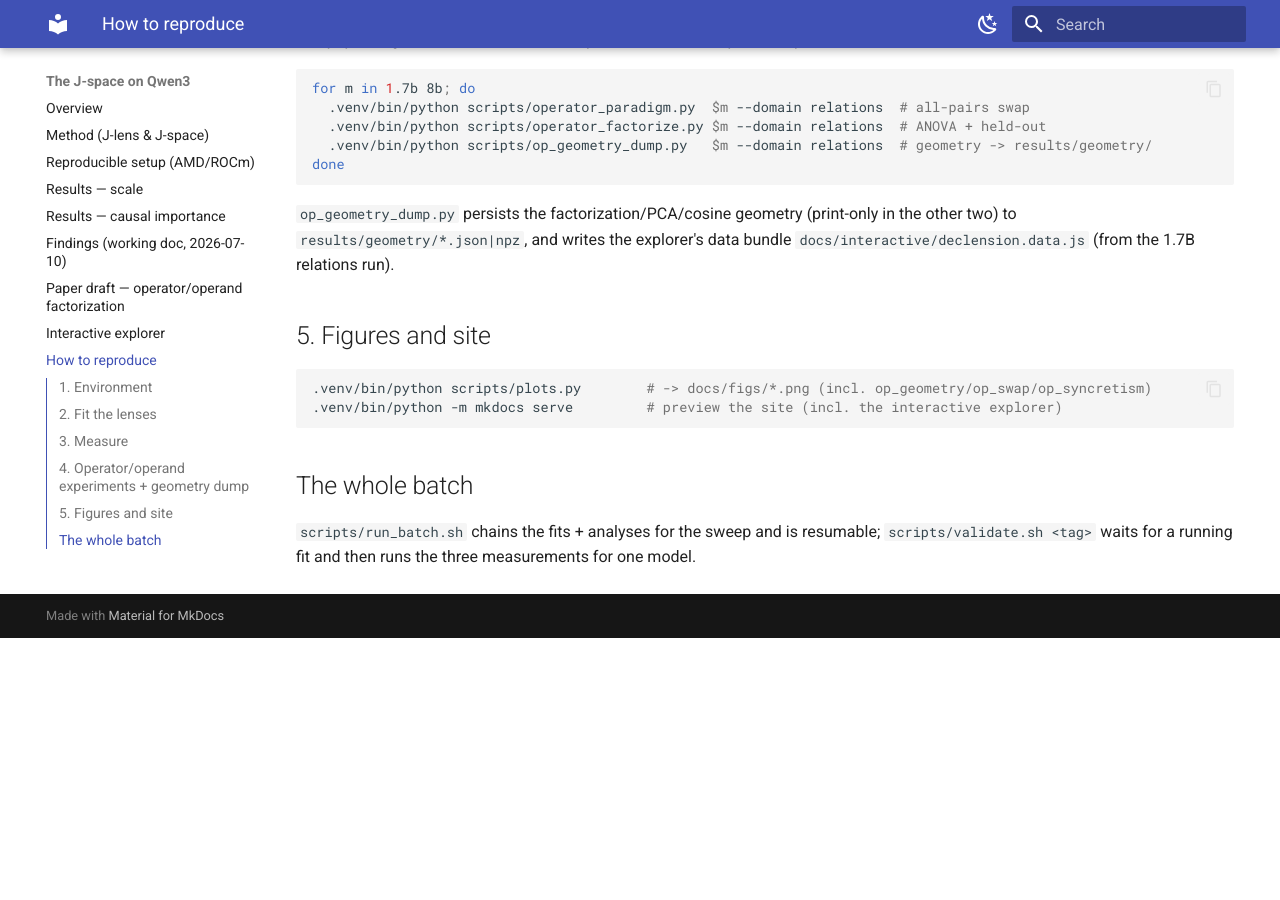
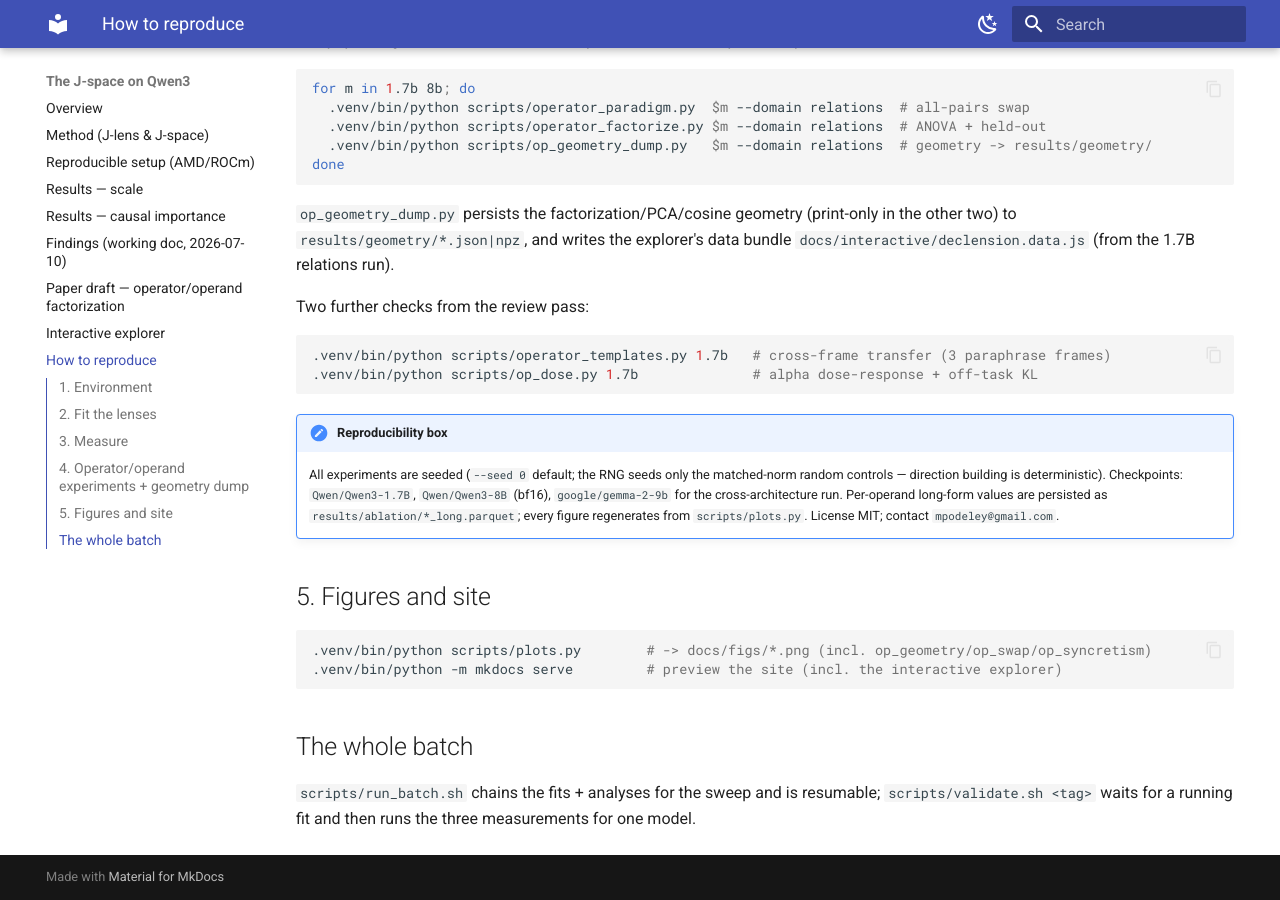
Before and after one commit to mpodeley/jspace-qwen, an MkDocs documentation site: the page built from docs/reproduce.md, in a window 1280 px wide and 900 px high, scrolled down 1101 px. Built offline with MkDocs 1.6.1 and Material for MkDocs 9.7.7, drawn with Linux system fonts in a browser that asks for light colours; before the commit the page ends 1739 px from its top, so only the background shows below that.

Commit message:
reproduce.md: new scripts + reproducibility box (seeds, checkpoints, long-form artifacts)
Co-Authored-By: Claude Fable 5 <noreply@anthropic.com>

````diff
--- a/docs/reproduce.md
+++ b/docs/reproduce.md
@@ -59,6 +59,20 @@ done
 other two) to `results/geometry/*.json|npz`, and writes the explorer's data bundle
 `docs/interactive/declension.data.js` (from the 1.7B relations run).
 
+Two further checks from the review pass:
+
+```bash
+.venv/bin/python scripts/operator_templates.py 1.7b   # cross-frame transfer (3 paraphrase frames)
+.venv/bin/python scripts/op_dose.py 1.7b              # alpha dose-response + off-task KL
+```
+
+!!! note "Reproducibility box"
+    All experiments are seeded (`--seed 0` default; the RNG seeds only the matched-norm
+    random controls — direction building is deterministic). Checkpoints: `Qwen/Qwen3-1.7B`,
+    `Qwen/Qwen3-8B` (bf16), `google/gemma-2-9b` for the cross-architecture run. Per-operand
+    long-form values are persisted as `results/ablation/*_long.parquet`; every figure
+    regenerates from `scripts/plots.py`. License MIT; contact `mpodeley@gmail.com`.
+
 ## 5. Figures and site
 
 ```bash
````
